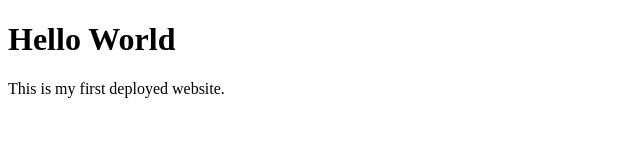
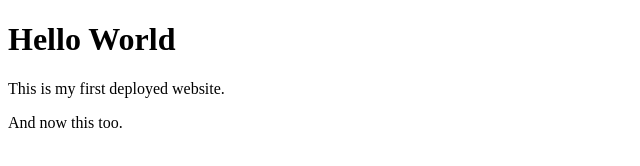
Before and after one commit to Corupeco/hello-site, a plain HTML site: page index.html in a window 1280 px wide. Shown: the whole page, without its empty margins (0-640 px from the left). Drawn offline with Linux system fonts and the light colour scheme.

Commit message:
some new text

```diff
--- a/index.html
+++ b/index.html
@@ -8,5 +8,6 @@
   <body>
     <h1>Hello World</h1>
     <p>This is my first deployed website.</p>
+    <p>And now this too.</p>
   </body>
 </html>
```
